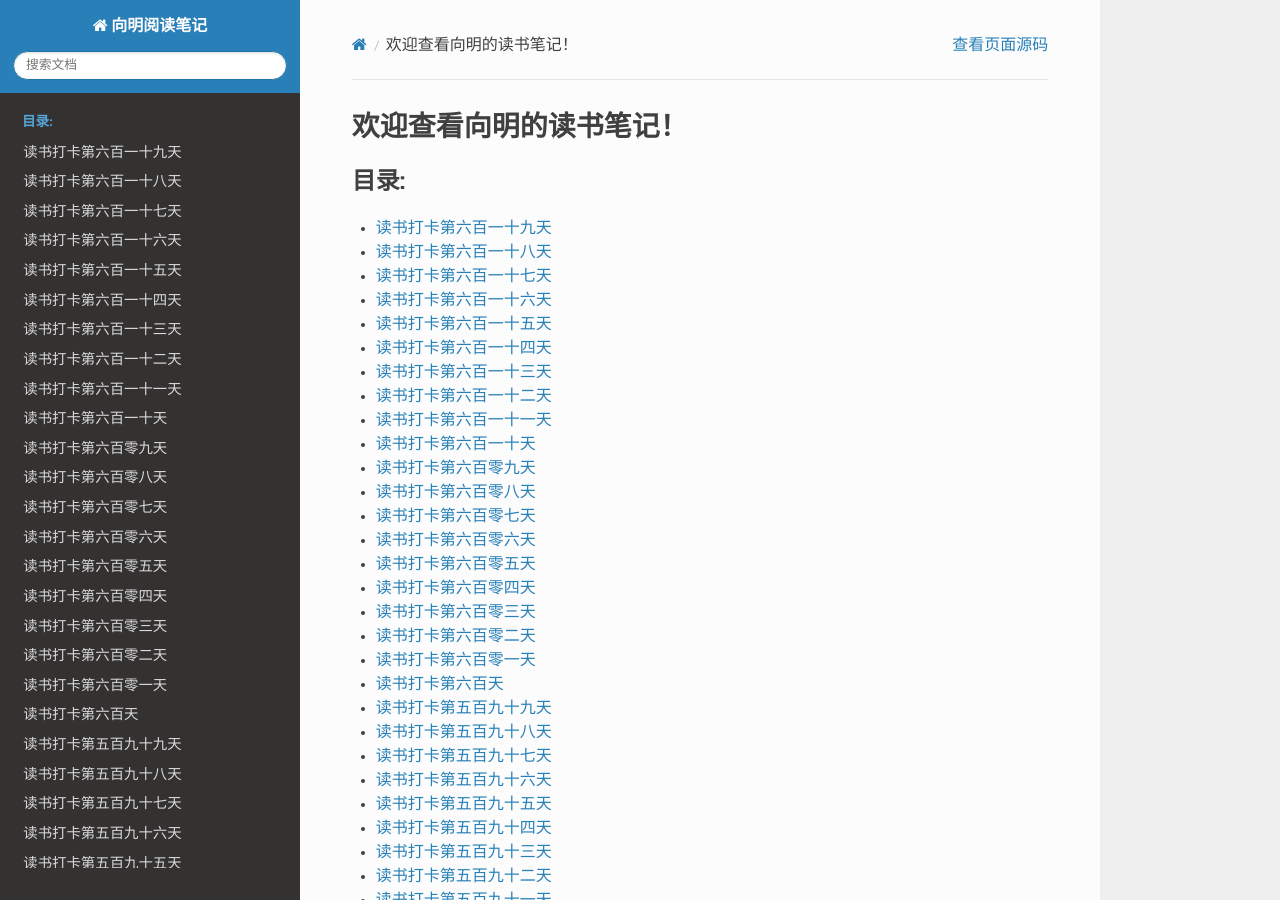
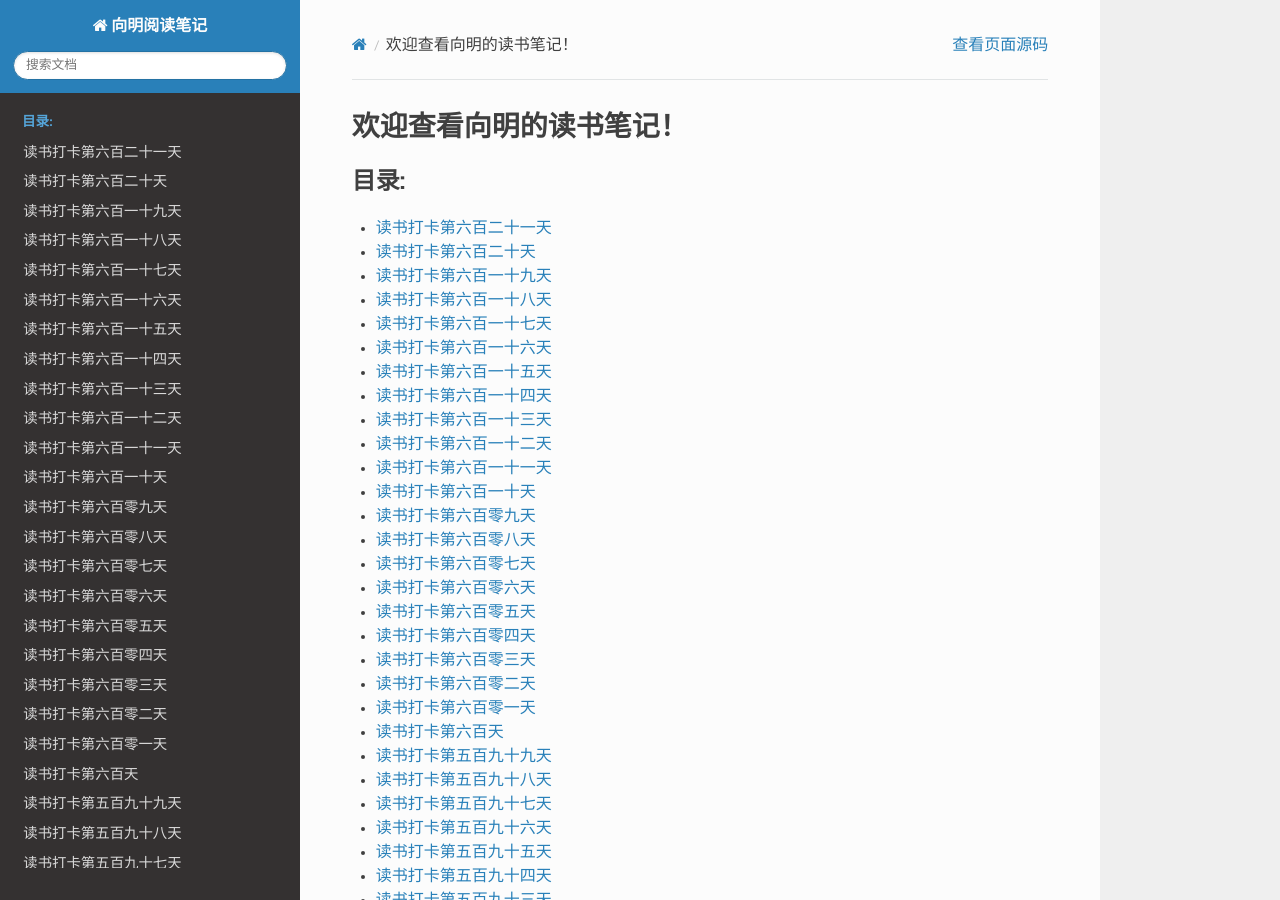
Before and after one commit to xiangming1975/reading, a Sphinx documentation site: the page built from source/index.rst, in a window 1280 px wide and 900 px high. Built offline with Sphinx 7.4.7 and the Read the Docs theme 2.0.0, drawn with Linux system fonts in a browser that asks for light colours; some of the changed lines change nothing that is shown.

Commit message:
自动提交时间: 2022-07-17T22:00:02,936846353+08:00

````diff
--- /dev/null
+++ b/source/2022-07-20.md
@@ -0,0 +1,54 @@
+# 读书打卡第六百二十天
+## 《我们是谁：美国国家特性面临的挑战》（二十）
+### 第九章 墨西哥裔移民及拉美裔化（二）
+#### 个人同化与移民飞地
+
+同化是发生在个人身上，而不是在整个群体。
+
+各种不同的个人因素以及经济和社会考虑促进着同化，但与此同时，另一些力量也促进着移民群体的稳固和扩大。移民群体的大小和位置对它有无凝聚力有很大影响。
+
+个人同化的过程和群体巩固的过程是复杂的，往往包含着固有的矛盾，最后会引起冲突。但它们又可能共存并以特定方式相互助力。
+
+过去，个人同化的过程通常都最后胜过了移民飞地的巩固过程。
+
+#### 迈阿密的拉美裔化
+
+迈阿密是美国50州之中拉美裔色彩最浓的大城市。……在美国大城市之中，迈阿密的拉美裔化是史无前例的。
+
+这一过程始于20世纪60年代初期。当时，一些不愿意生活在卡斯特罗统治之下的中产阶级和上层阶级的古巴人来到了迈阿密。
+
+与此同时，在早先的古巴移民带动之下，迈阿密经济增长，成了吸引其他拉美和加勒比海国家移民的吸铁石。
+
+到2000年，……迈阿密三分之二的人为拉美裔，半数以上是古巴人及其后裔。
+
+古巴人大量迁入迈阿密，而且在那里占据支配地位，使迈阿密发生了重大变化。……古巴人带来的经济活力使迈阿密成了一台国际经济动力机，国际贸易和投资发展迅速。
+
+这一经济发展的一个重要组成部分，是迈阿密与拉丁美洲经济联系的扩张。……人们常说迈阿密真正成了拉美首都。
+
+迈阿密如此重大的发展，自然使它从一个普通的美国城市转变成为一个以古巴人牵头的拉美裔城市。
+
+迈阿密的拉美裔人感觉不到有什么必要同化入美国的主流文化。
+
+在迈阿密古巴化的同时，犯罪现象也升高了。
+
+#### 西南部的拉美裔化
+
+迈阿密的现在会是洛杉矶和西南部的未来吗？最终结果有可能相似……。但出现这种事态的过程会有所不同。
+
+迈阿密的拉美裔化进程迅速、明显，由经济带动，自上而下。西南部的拉美裔化则进展较慢，一点一滴，靠政治上驱动，自下而上。
+
+第二个区别在于古巴移民和墨西哥移民与各自原籍国的关系不一样。
+
+第三，最初来美国的古巴移民大多是中上层阶级人士，有钱，教育水平高，能力强，因而能在短短几十年就建立他们在迈阿密经济、文化和政治中的控制地位。……在美国西南部的墨西哥移民则绝大多数贫穷，教育水平低，缺乏技能，看来他们的后裔也差不多。因此，南佛罗里达的拉美裔化压力是自上而下，而这一压力在西南部则是自下而上。
+
+从政治和经济权力来看，两地自然也不相同。然而，从长远看，人数即是权力，在多文化的社会，在民主政治和消费者经济中，更是人多势众。
+
+墨西哥裔移民人多，而且越来越多，现在不再感到自己势单力薄而非要同化到美国主流文化中去不可。
+
+墨西哥裔美国人比墨西哥人更喜欢民主制度。```这话我不信。墨西哥裔美国人就是墨西哥人，没有任何差别。他们喜欢的是美国良好的经济环境，他们是来发财致富来的。```尽管如此，墨西哥和美国在价值观和文化上的深刻差别仍然影响着墨西哥裔美国人，……。
+
+墨西哥的文化是西班牙-印第安文化遗产与天主教相结合，不同于美国的源于马丁路德的新教文化。
+
+墨裔美国人的人数日增，也就日益满足于自己的文化，往往还瞧不起美国的文化。
+
+最终有可能使美国变成一个两大民族、两种语言和两种文化的国家。这不仅使美国起变化，对于拉美裔人也会产生深刻的后果。
--- /dev/null
+++ b/source/2022-07-21.md
@@ -0,0 +1,4 @@
+# 读书打卡第六百二十一天
+## 《我们是谁：美国国家特性面临的挑战》（二十一）
+### 第十章 美国与世界会合
+#### 变化中的环境
````
Also changed, not shown: source/2022-07-19.md (line endings or trailing spaces).
